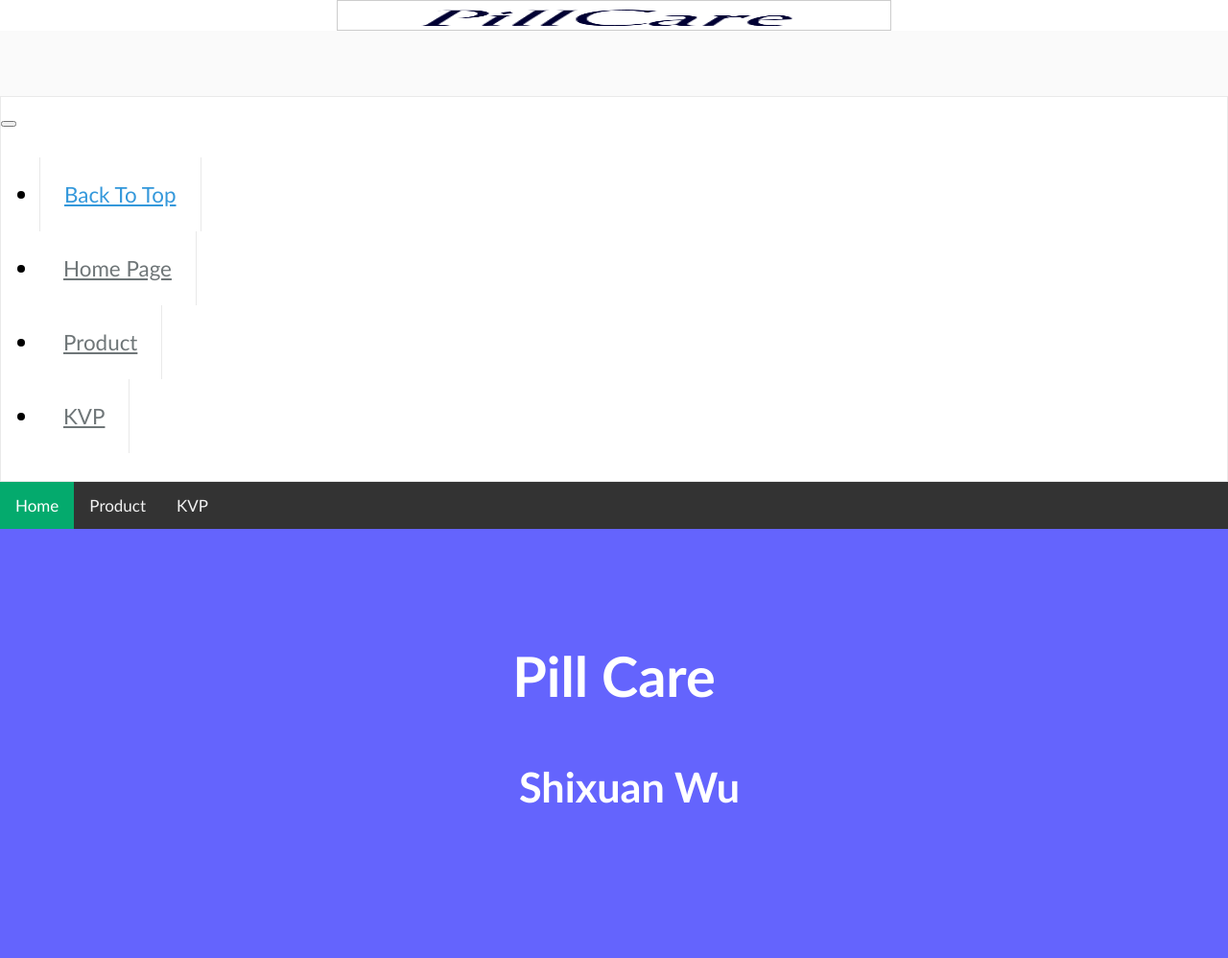
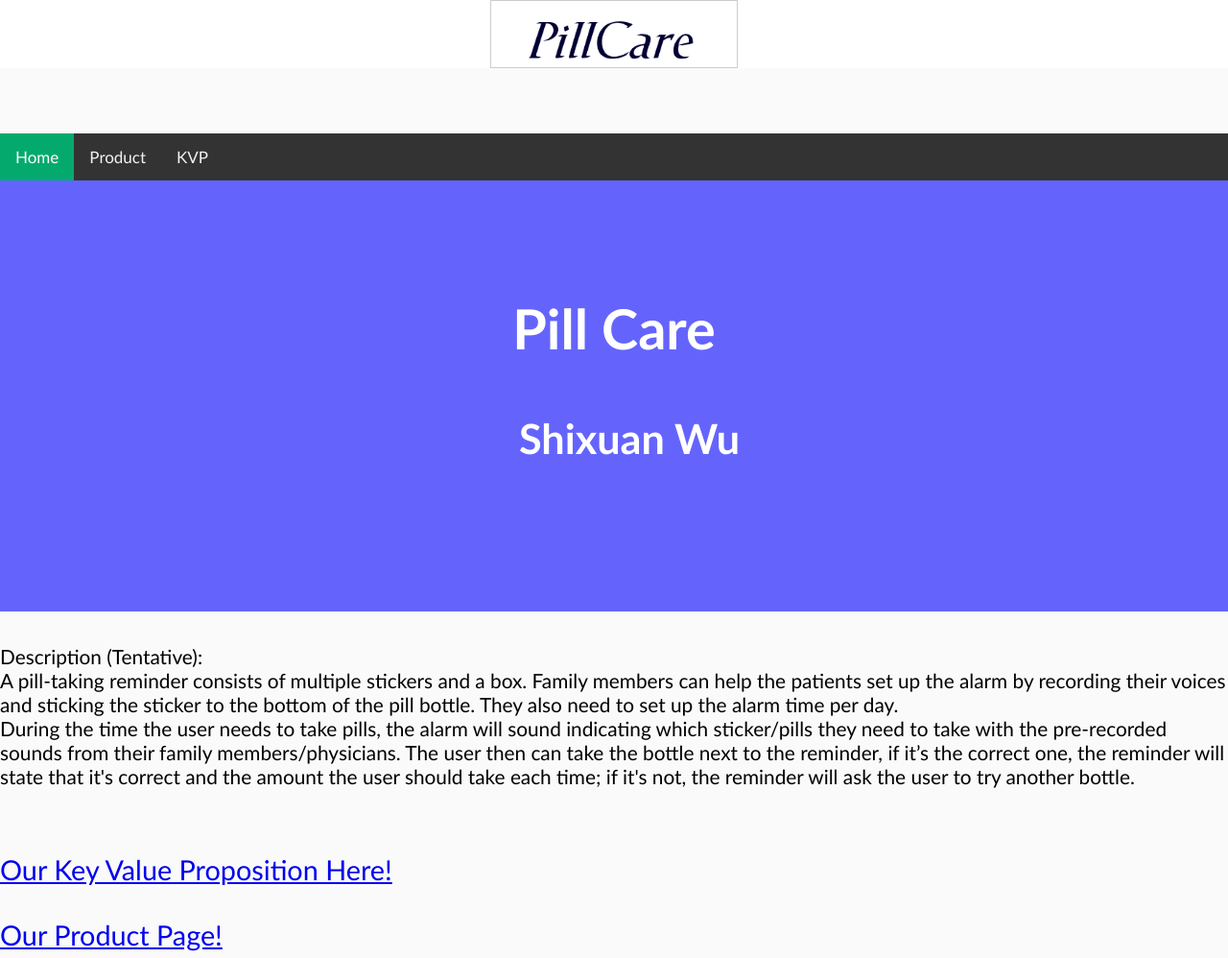
Before and after one commit to wsx2021/ECE140b_project-web, a Python web app: template web/src/templates/home.html in a window 1280 px wide. Shown: the top 998 px of the page at 96% size. Run offline with Jinja, Linux system fonts and the light colour scheme; the template is opened without the code that fills it, so the values that code supplies are empty.

Commit message:
Update home.html

```diff
--- a/web/src/templates/home.html
+++ b/web/src/templates/home.html
@@ -18,7 +18,8 @@
 
 
     <img src="/image/logo.png" alt="Site Logo" style="
-    height:30px;
+    max-width: 20%;
+  height: auto;
     border: solid 1px #CCC" />
 
     <!-- /.site-logo -->
@@ -30,40 +31,6 @@
 <!-- /.page-top -->
 <br>
 <br>
-
-<header id="main-menu" class="main-menu">
-    <div class="container">
-        <div class="row">
-            <div class="col-sm-7">
-                <div class="navbar-header">
-                    <button type="button" class="navbar-toggle collapsed" data-toggle="collapse" data-target="#menu">
-                        <i class="fa fa-bars"></i>
-                    </button>
-                    <div class="menu-logo">
-                        <a href="./"><img src="images/logo.png" alt="menu Logo"></a>
-                    </div>
-                    <!-- /.menu-logo -->
-                </div>
-                <nav id="menu" class="menu collapse navbar-collapse">
-                    <ul id="headernavigation" class="menu-list nav navbar-nav">
-                        <li class="active"><a href="#page-top">Back to Top</a></li>
-                        <li><a class="active" href="home">Home Page</a></li>
-                        <li><a href="product">Product </a></li>
-                        <li><a href="kvp">KVP</a></li>
-
-                    </ul>
-                    <!-- /.menu-list -->
-                </nav>
-                <!-- /.menu-list -->
-            </div>
-
-
-        </div>
-        <!-- /.row -->
-    </div>
-    <!-- /.container -->
-</header>
-<!-- /#main-menu -->
 
 
 
```
